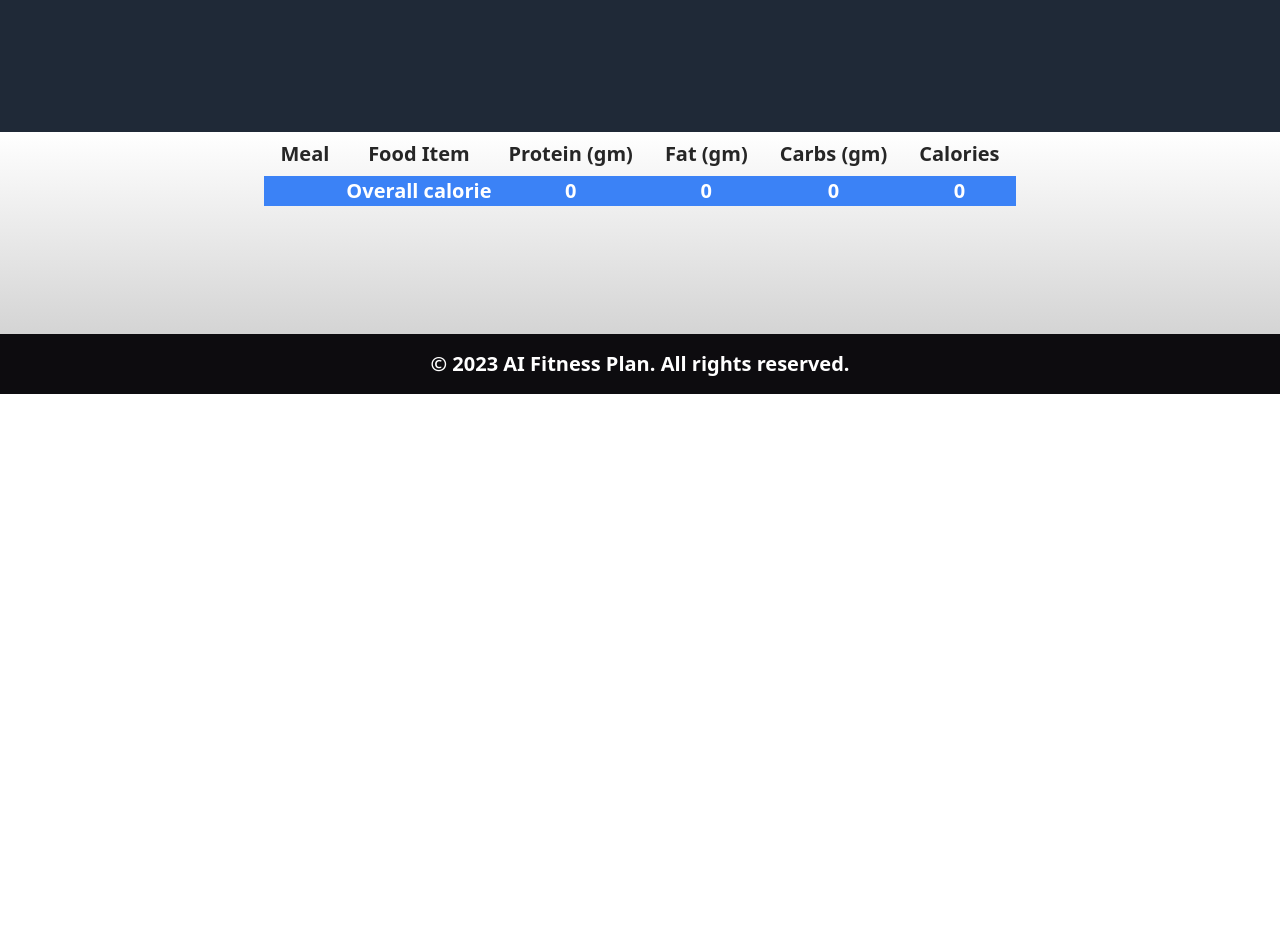
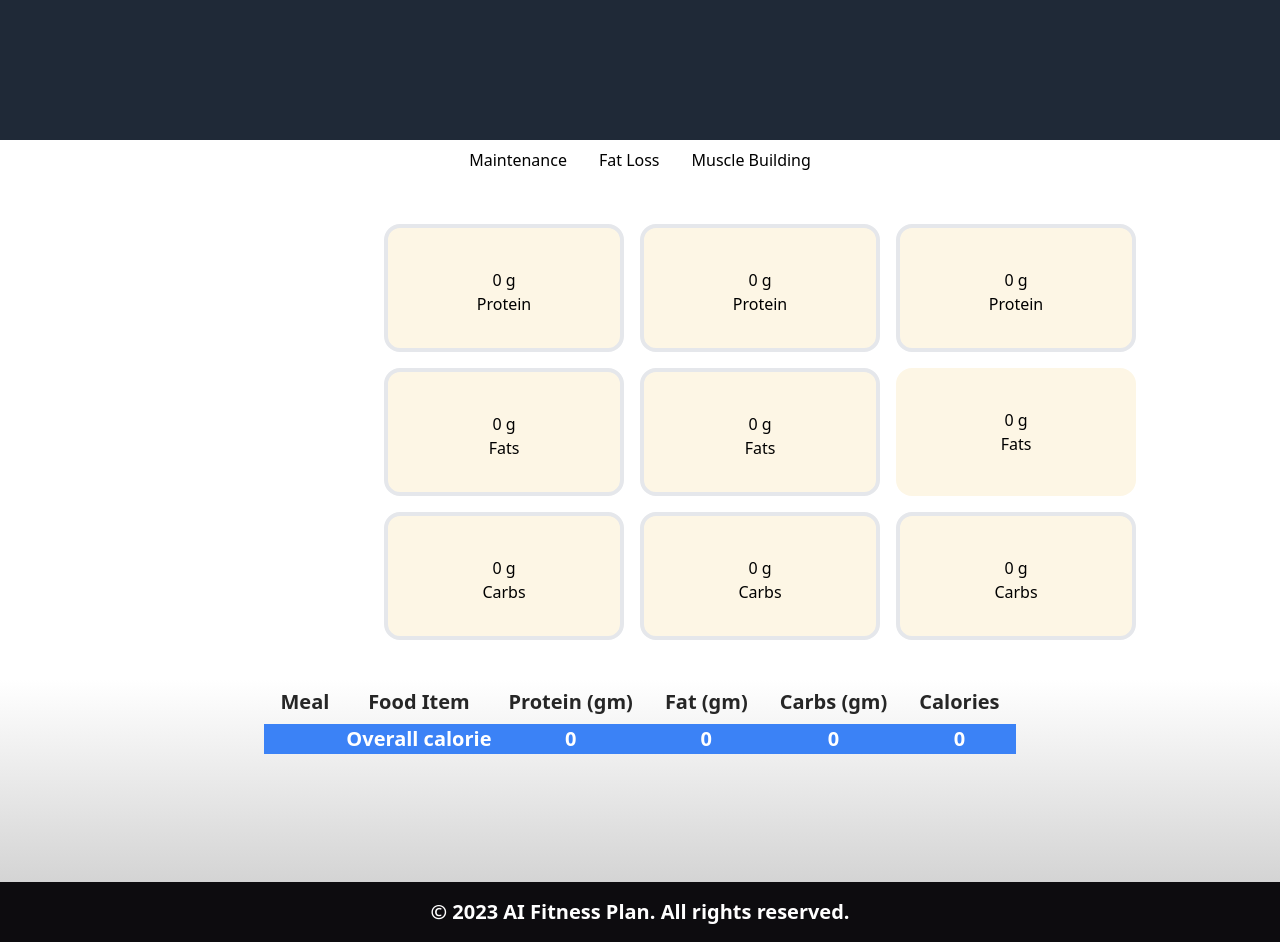
Before and after one commit to sagar-jani/AIFitnessPlan, a Next.js app: page /plan in a window 1280 px wide. Shown: the part 860-1802 px from the top of the page. Before the commit the page ends 1254 px from the top, so only its background shows below. Built offline with nearby package versions, Linux system fonts and the light colour scheme.

Commit message:
add macros

```diff
--- /dev/null
+++ b/components/Macro.js
@@ -0,0 +1,115 @@
+import React, { useState } from 'react';
+
+const Boxes = (props) => {
+
+  const { tdee } = props
+
+  return (
+
+    <div className='grid grid-flow-col grid-rows-3 gap-4 justify-center mt-10 ml-60'>
+      <div className='col-span-1'>
+        <div className="box-border h-32 w-60 rounded-2xl bg-peach px-10 py-10 border-4 text-center">
+          {Math.ceil(tdee * 0.30 / 4)} g
+          <div className="text-center">Protein</div>
+
+        </div>
+      </div>
+
+      <div className='col-span-1 justify-center'>
+        <div className="box-border h-32 w-60 rounded-2xl bg-peach px-10 py-10 border-4 text-center">
+          <div className="text-center">{Math.ceil(tdee * 0.35 / 9)} g</div>
+          <div className="text-center">Fats</div>
+        </div>
+      </div>
+      <div className='col-span-1'>
+        <div className="box-border h-32 w-60 rounded-2xl bg-peach px-10 py-10 border-4">
+          <div className="text-center">{Math.ceil(tdee * 0.35 / 4)} g</div>
+          <div className="text-center">Carbs</div>
+        </div>
+      </div>
+
+
+
+      <div className='col-span-1'>
+        <div className="box-border h-32 w-60 rounded-2xl bg-peach px-10 py-10 border-4 text-center">
+          {Math.ceil(tdee * 0.40 / 4)} g
+          <div className="text-center">Protein</div>
+
+        </div>
+      </div>
+
+      <div className='col-span-1 justify-center'>
+        <div className="box-border h-32 w-60 rounded-2xl bg-peach px-10 py-10 border-4 text-center">
+          <div className="text-center">{Math.ceil(tdee * 0.40 / 9)} g</div>
+          <div className="text-center">Fats</div>
+        </div>
+      </div>
+      <div className='col-span-1'>
+        <div className="box-border h-32 w-60 rounded-2xl bg-peach px-10 py-10 border-4">
+          <div className="text-center">{Math.ceil(tdee * 0.20 / 4)} g</div>
+          <div className="text-center">Carbs</div>
+        </div>
+      </div>
+
+
+
+      <div className='col-span-1'>
+        <div className="box-border h-32 w-60 rounded-2xl bg-peach px-10 py-10 border-4 text-center">
+          {Math.ceil(tdee * 0.30 / 4)} g
+          <div className="text-center">Protein</div>
+
+        </div>
+      </div>
+
+      <div className='col-span-1 justify-center'>
+        <div className="box-border h-32 w-60 rounded-2xl bg-peach px-10 py-10 text-center">
+          <div className="text-center">{Math.ceil(tdee * 0.20 / 9)} g</div>
+          <div className="text-center">Fats</div>
+        </div>
+      </div>
+      <div className='col-span-1'>
+        <div className="box-border h-32 w-60 rounded-2xl bg-peach px-10 py-10 border-4">
+          <div className="text-center">{Math.ceil(tdee * 0.50 / 4)} g</div>
+          <div className="text-center">Carbs</div>
+        </div>
+      </div>
+    </div>
+
+
+
+
+
+  )
+
+  // return (
+  //   <div className="flex flex-col">
+  //     <div className="relative">
+  //       <div className="bg-white p-5 rounded-md border border-gray-400">
+  //         <div className="relative bg-white p-5 rounded-md">
+  //           <div className="absolute top-0 left-0 bg-blue-500 text-white p-2 rounded-md">
+  //             Moderate Carb (30/35/35)
+  //           </div>
+  //         </div>
+  //         <div className="text-center">222g</div>
+  //         <div className="text-center">Protein</div>
+  //       </div>
+  //       <hr className="w-full my-2 border-gray-400 border-t-2" />
+  //     </div>
+  //     <div className="relative">
+  //       <div className="bg-white p-5 rounded-md border border-gray-400">
+  //         <div className="text-center">222g</div>
+  //         <div className="text-center">Protein</div>
+  //       </div>
+  //       <hr className="w-full my-2 border-gray-400 border-t-2" />
+  //     </div>
+  //     <div className="relative">
+  //       <div className="bg-white p-5 rounded-md border border-gray-400">
+  //         <div className="text-center">222g</div>
+  //         <div className="text-center">Protein</div>
+  //       </div>
+  //     </div>
+  //   </div>
+  // )
+};
+
+export default Boxes;
--- /dev/null
+++ b/components/bmr.js
@@ -0,0 +1,68 @@
+import React from 'react'
+const BMR = (props) => {
+  const { bmr } = props
+  return (
+    <>
+      <div className="text-center mb-5 mt-10">
+        <p className="text-black text-2xl font-bold">BMR</p>
+      </div>
+      <div className="flex flex-row mb-10 items-center justify-center ">
+
+        <div className='grid grid-cols-2 divide-y gap-x-20 gap-y-2 text-lg'>
+
+          <div className='col-span-1 row-span-1 '>
+            Basal Metabolic Rate
+          </div>
+
+          <div className='col-span-1 row-span-1'>
+            {Math.ceil(bmr)} calories per day
+          </div>
+
+          <div className='col-span-1 row-span-1'>
+            Sedentary
+          </div>
+
+          <div className='col-span-1 row-span-1'>
+            {Math.ceil(bmr * 1.2)} calories per day
+          </div>
+
+          <div className='col-span-1 row-span-1'>
+            Light Exercise
+          </div>
+
+          <div className='col-span-1 row-span-1'>
+            {Math.ceil(bmr * 1.375)} calories per day
+          </div>
+
+          <div className='col-span-1 row-span-1'>
+            Moderate Exercise
+          </div>
+
+          <div className='col-span-1 row-span-1'>
+            {Math.ceil(bmr * 1.55)} calories per day
+          </div>
+
+          <div className='col-span-1 row-span-1'>
+            Heavy Exercise
+          </div>
+
+          <div className='col-span-1 row-span-1'>
+            {Math.ceil(bmr * 1.725)} calories per day
+          </div>
+
+          <div className='col-span-1 row-span-1'>
+            Athlete
+          </div>
+
+          <div className='col-span-1 row-span-1'>
+            {Math.ceil(bmr * 1.9)} calories per day
+          </div>
+
+
+        </div>
+
+      </div>
+    </>
+  )
+}
+export default BMR;
--- /dev/null
+++ b/components/macro-calculation.js
@@ -0,0 +1,50 @@
+
+import React, { useState } from 'react';
+import Boxes from './Macro';
+
+
+const MacroCalculation = (props) => {
+  const [activeTab, setActiveTab] = useState('maintenance');
+  const { tdee } = props
+  return (
+    <div className="text-center">
+      <div className="flex justify-center">
+        <button
+          className={`px-4 py-2 font-medium border-b-4 border-transparent rounded-t-lg  hover:border-blue-500 ${activeTab === 'maintenance' ? 'border-blue-500' : ''}`}
+          onClick={() => setActiveTab('maintenance')}
+        >
+          Maintenance
+        </button>
+        <button
+          className={`px-4 py-2 font-medium  border-b-4 border-transparent rounded-t-lg hover:border-blue-500 ${activeTab === 'fatloss' ? 'border-blue-500' : ''}`}
+          onClick={() => setActiveTab('fatloss')}
+        >
+          Fat Loss
+        </button>
+        <button
+          className={`px-4 py-2 font-medium border-b-4 border-transparent rounded-t-lg hover:border-blue-500 ${activeTab === 'musclebuilding' ? 'border-blue-500' : ''}`}
+          onClick={() => setActiveTab('musclebuilding')}
+        >
+          Muscle Building
+        </button>
+      </div>
+      {activeTab === 'maintenance' && (
+        <div className='justify-center items-center content-center'>
+          <Boxes tdee={tdee} />
+        </div>
+      )}
+      {activeTab === 'fatloss' && (
+        <div className='justify-center items-center content-center'>
+          <Boxes tdee={tdee - 500} />
+        </div>
+      )}
+      {activeTab === 'musclebuilding' && (
+        <div className='justify-center items-center content-center'>
+          <Boxes tdee={tdee + 500} />
+        </div>
+      )}
+    </div>
+  );
+};
+
+export default MacroCalculation;
--- a/components/MaintainanceCalorie.js
+++ b/components/maintainance-calorie.js
@@ -16,12 +16,12 @@ const MaintainanceCalorie = (props) => {
         <div className="w-1/2 px-11 py-5  placeholder-sky-200 border border-gray-200 rounded-xl shadow-md text-md dark:bg-gray-800 dark:border-gray-700">
           Based on your stats, the best estimate for your maintenance calories is
           <span className=' px-1 font-bold'>
-           {tdee}
+            {tdee}
           </span>
-          per day based on the Mifflin-St Jeor Formula, which is widely known to be the most accurate. The table below shows the difference if you were to have selected a different activity level.
+          per day based on the Harris-Benedict, which is widely known to be the most accurate. The table below shows the difference if you were to have selected a different activity level.
         </div>
+      </div>
 
-      </div>
     </>
   )
 }
--- a/pages/plan/index.js
+++ b/pages/plan/index.js
@@ -2,7 +2,9 @@ import React, { useState } from 'react'
 import Head from 'next/head'
 import MealTable from '../MealTable'
 import Link from "next/link";
-import MaintainanceCalorie from '../../components/MaintainanceCalorie';
+import MaintainanceCalorie from '../../components/maintainance-calorie';
+import BMR from '../../components/bmr';
+import MacroCalculation from '../../components/macro-calculation';
 
 const Plan = () => {
   const [tdee, setTdee] = useState(0)
@@ -138,6 +140,7 @@ const Plan = () => {
             >
               <option value='Male'>Male</option>
               <option value='Female'>Female</option>
+              required
             </select>
           </div>
           <div className='mb-4'>
@@ -147,13 +150,7 @@ const Plan = () => {
             >
               Age
             </label>
-            <input
-              className='shadow appearance-none border rounded w-full py-2 px-3 text-gray-700 leading-tight focus:outline-none focus:shadow-outline'
-              id='age'
-              name='age'
-              type='number'
-              placeholder='39'
-            />
+            <input required className="appearance-none block w-full bg-gray-200 text-gray-700 border  rounded py-3 px-4 mb-3 leading-tight focus:outline-none focus:bg-white" id="age" type="text" placeholder="39"></input>
           </div>
           <div className='mb-4'>
             <label
@@ -168,6 +165,7 @@ const Plan = () => {
               type='number'
               name='weight'
               placeholder='79'
+              required
             />
           </div>
           <div className='mb-4'>
@@ -183,6 +181,7 @@ const Plan = () => {
               type='number'
               name='height'
               placeholder='176'
+              required
             />
           </div>
           <div className='mb-4'>
@@ -198,6 +197,7 @@ const Plan = () => {
               type='number'
               name='fat'
               placeholder='25'
+              required
             />
           </div>
           <div className='mb-4'>
@@ -211,6 +211,7 @@ const Plan = () => {
               className='block appearance-none w-full bg-gray-200 border border-gray-200 text-gray-700 py-3 px-4 pr-8 rounded leading-tight focus:outline-none focus:bg-white focus:border-gray-500'
               id='activity-level'
               name='activity'
+              required
             >
               <option value='1.2'>Sedentary (office job)</option>
               <option value='1.375'>Light Exercise (1-2 days/week)</option>
@@ -229,33 +230,16 @@ const Plan = () => {
       </section>
 
 
-      {/* {tdee > 0 && (
-          <div className='text-center text-2xl font-bold text-gray-800 p-4 rounded-md'>
-            <span className='bg-gradient-to-r from-teal-400 to-blue-500'>
-              Your Total Daily Energy Expensiture is {tdee}
-            </span>
-          </div>
-        )}
-
-        {bmr > 0 && (
-          <div className='text-center text-2xl font-bold text-gray-800 p-4 rounded-md'>
-            <span className='bg-gradient-to-r from-teal-400 to-blue-500'>
-              Your BMR is {bmr}
-            </span>
-          </div>
-        )} */}
-
-
       <section className='justify-center items-center content-center'>
         {tdee > 0 && <MaintainanceCalorie tdee={tdee} bmr={bmr} />}
+        {bmr > 0 && <BMR bmr={bmr} />}
+        {<MacroCalculation tdee={tdee} />}
       </section>
 
-
-      <section className='relative overflow-hidden bg-cover bg-bottom text-neutral-800 pb-8 lg:pb-16 xl:pb-32 bg-gradient-to-b from-white to-neutral-300 astro-ASTJXEJC'>
-
+      <section className='justify-center relative overflow-hidden bg-cover bg-bottom text-neutral-800 pb-8 lg:pb-16 xl:pb-32 bg-gradient-to-b from-white to-neutral-300 mt-10'>
         {meals && <MealTable meals={meals} />}
 
-        <div className='fixed bottom-0 right-0 mb-4 mr-4'>
+        <div className='fixed bottom-0 right-0 mb-4 '>
           <a
             href='https://twitter.com/sagarjani'
             className='right-0 bottom-0 mb-4 mr-4 font-mono text-white bg-black rounded-xl p-4 '
```
Also changed, not shown: pages/index.js (+4 -4 lines), tailwind.config.js (+4 -3 lines), components/low-carb.js (added), components/moderate-carbs.js (added).
